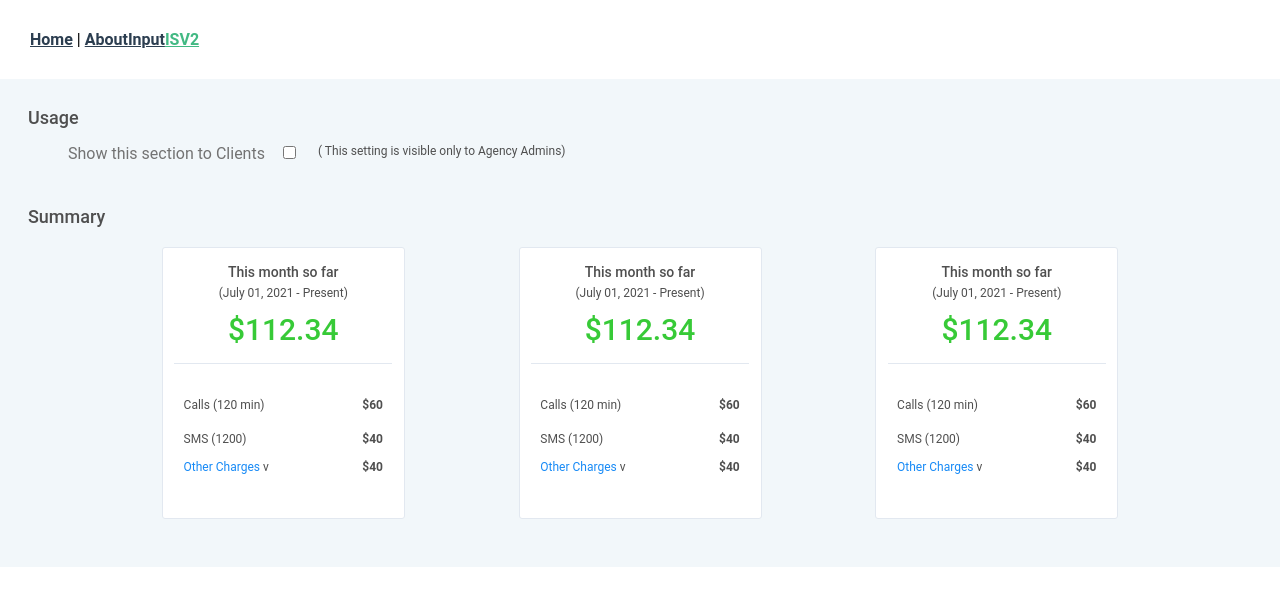
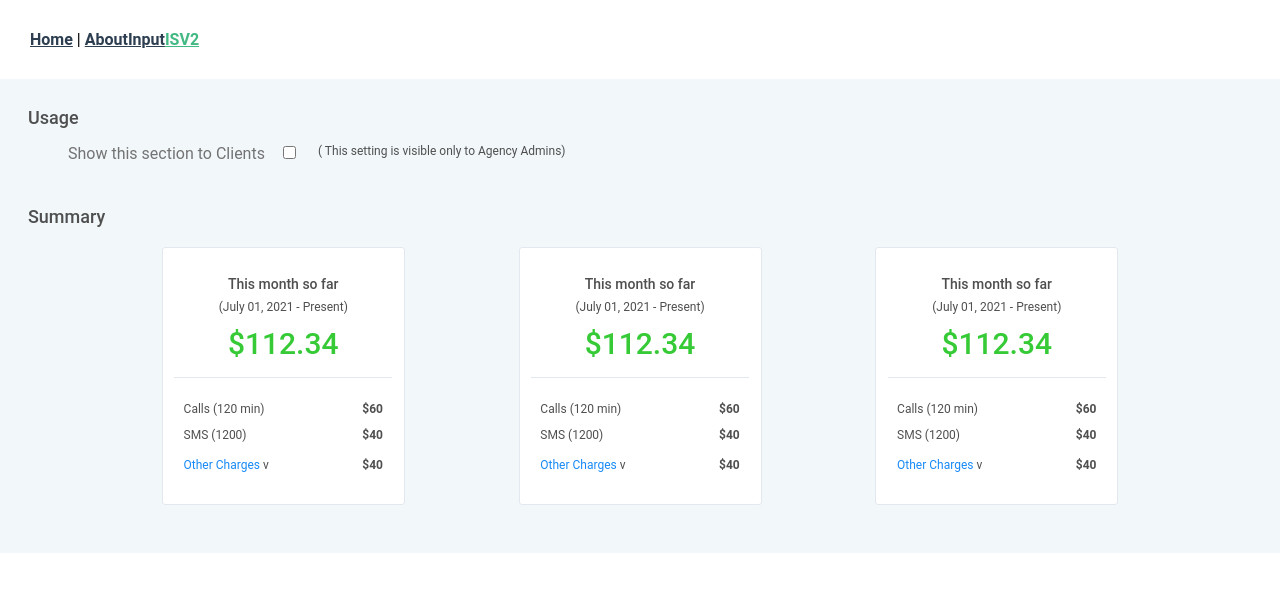
Before and after one commit to mohit2314/VueJs-concepts, a Vue app: page /#/isv2 in a window 1280 px wide. Shown: the top 606 px of the page. Built offline with nearby package versions, Linux system fonts and the light colour scheme.

Commit message:
minor fixes

```diff
--- a/src/components/Summary.vue
+++ b/src/components/Summary.vue
@@ -4,7 +4,7 @@
 Summary
 </div>
 <div class="summary-cards-wrap">
-<div v-for="n in 3" :key="n" class="card">
+<div v-for="(n,i) in 3" :key="i" class="card">
 <div class="upper-block separator">
 <div class="month-info">
 <span class="main-head">This month so far</span>
@@ -81,7 +81,7 @@ color: #4F4F4F;
 .card{
     width: 243px;
 
-padding: 16px 6px;
+padding: 28px 6px;
     display: flex;
     flex-direction: column;
     justify-content: center;
@@ -101,7 +101,7 @@ border-radius: 3px;
          font-size: 14px;
          font-weight: 500;
          color: #4F4F4F;
-         margin-bottom: 6px;
+         margin-bottom: 8px;
      }
      .sub-head{
          font-size: 12px;
@@ -127,7 +127,7 @@ border-radius: 3px;
 
 .bottom-block{
     width: 100%;
-    padding: 24px;
+    padding: 24px 24px 0px 24px;
     // margin-top: 16px;
     display: flex;
     flex-direction: column;
@@ -142,7 +142,7 @@ border-radius: 3px;
         justify-content: space-around;
             font-size: 12px;
             color: #4F4F4F;
-            margin: 10px 0px;
+            margin-bottom: 12px;
 
         .info{
             width: 149px;
@@ -182,6 +182,7 @@ color: #4F4F4F;
         }
     }
 .other-items{
+    margin-top: 12px;
     margin-left: 48px;
     // display: flex;
     // flex-direction: column;
```
